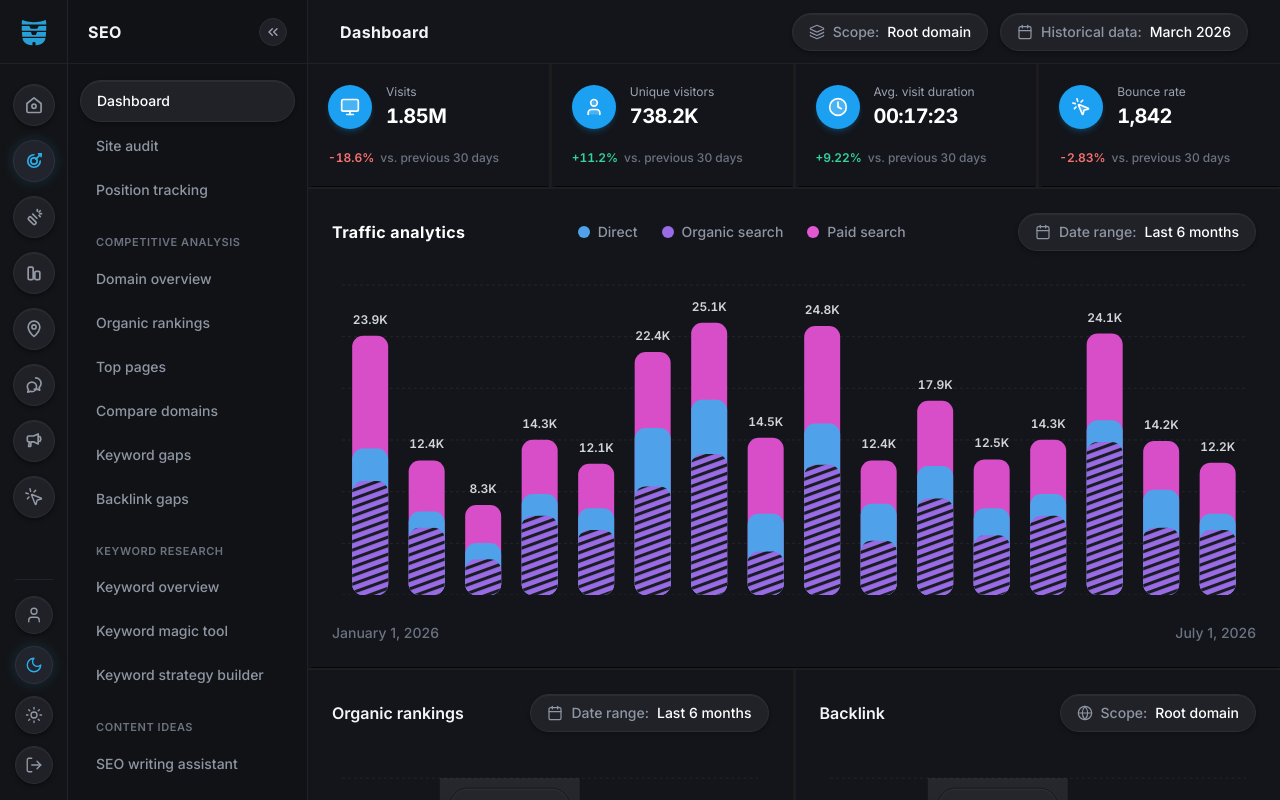
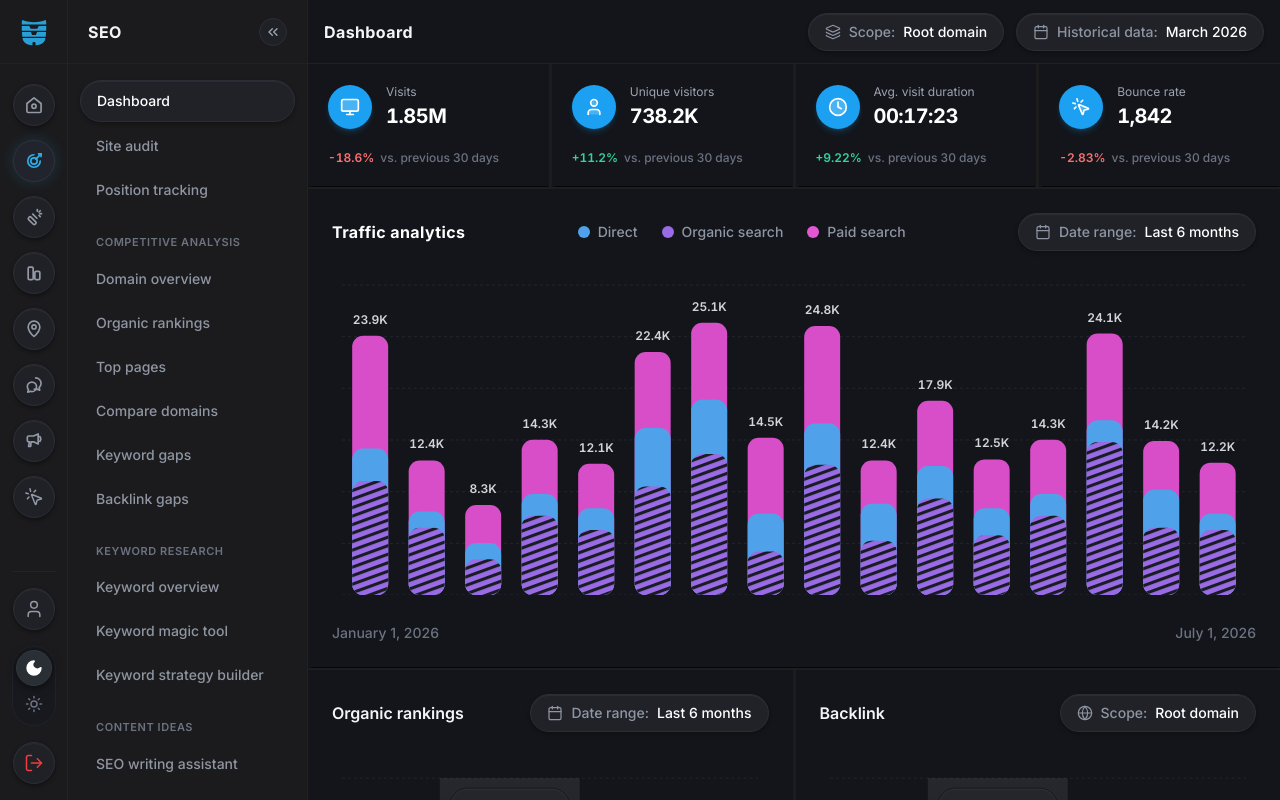
Before and after one commit to agarwalayush9/ProductivityDashboard, a Next.js app: page / in a window 1280 px wide. Built offline with nearby package versions, Linux system fonts and the light colour scheme.

Commit message:
refactor: move sidebar expand trigger to top header and update sidebar and icon rail styling

```diff
--- a/app/page.tsx
+++ b/app/page.tsx
@@ -2,7 +2,7 @@
 
 import React, { useState } from "react";
 import { IconRail } from "@/components/layout/icon-rail";
-import { SideNav, SideNavExpandButton } from "@/components/layout/side-nav";
+import { SideNav } from "@/components/layout/side-nav";
 import { TopHeader } from "@/components/layout/top-header";
 import { StatCard } from "@/components/dashboard/stat-card";
 import { TrafficAnalyticsChart } from "@/components/dashboard/traffic-analytics-chart";
@@ -28,16 +28,12 @@ export default function DashboardPage() {
         onToggleCollapse={() => setIsSidebarCollapsed(!isSidebarCollapsed)}
       />
 
-      {/* Expand button when sidebar is collapsed */}
-      {isSidebarCollapsed && (
-        <SideNavExpandButton
+      {/* Main Content Area */}
+      <main className="flex-1 flex flex-col h-screen overflow-y-auto min-w-0 bg-[#1E1E20]">
+        <TopHeader
+          isSidebarCollapsed={isSidebarCollapsed}
           onExpand={() => setIsSidebarCollapsed(false)}
         />
-      )}
-
-      {/* Main Content Area */}
-      <main className="flex-1 flex flex-col h-screen overflow-y-auto min-w-0 bg-[#1E1E20]">
-        <TopHeader />
 
         {/* Flush Grid Floor Layout (0px outer padding/margin against SideNav and TopNav) */}
         <div className="p-0 space-y-[3px] w-full bg-[#1E1E20]">
--- a/components/layout/icon-rail.tsx
+++ b/components/layout/icon-rail.tsx
@@ -35,7 +35,7 @@ export function IconRail() {
   ];
 
   return (
-    <aside className="w-[68px] min-w-[68px] h-screen bg-[#131417] border-r border-[#20232B] flex flex-col items-center select-none z-20">
+    <aside className="w-[68px] min-w-[68px] h-screen bg-[#1B1B1D] border-r border-[#20232B] flex flex-col items-center select-none z-20">
       {/* Top Logo Section matching reference image header */}
       <div className="w-full h-16 shrink-0 flex items-center justify-center border-b border-[#20232B] hover:opacity-90 transition-opacity cursor-pointer">
         <Logo size={34} color="#2BB0ED" />
@@ -57,32 +57,33 @@ export function IconRail() {
       </nav>
 
       {/* Bottom Actions */}
-      <div className="mt-auto flex flex-col gap-3 items-center py-4 border-t border-[#20232B]">
+      <div className="mt-auto flex flex-col gap-4 items-center py-4 border-t border-[#20232B]">
         <CircleIconButton
           icon={User}
           title="User Profile"
-          size={38}
-          iconSize={18}
+          size={42}
+          iconSize={20}
         />
-        <CircleIconButton
-          icon={Moon}
-          title="Dark Mode (Active)"
-          size={38}
-          iconSize={18}
-          active
-        />
-        <CircleIconButton
-          icon={Sun}
-          title="Light Mode"
-          size={38}
-          iconSize={18}
-        />
+
+        {/* Theme Toggle Pill */}
+        <div className="flex flex-col items-center bg-[#17191E] rounded-full p-[3px] border border-[#20232A]">
+          {/* Active Moon */}
+          <div className="w-[36px] h-[36px] rounded-full bg-[#2A2E35] border border-[#333740] flex items-center justify-center cursor-pointer shadow-[0_2px_8px_rgba(0,0,0,0.5)]">
+            <Moon size={18} color="#FFFFFF" fill="#FFFFFF" strokeWidth={2.5} />
+          </div>
+          {/* Inactive Sun */}
+          <div className="w-[36px] h-[36px] rounded-full flex items-center justify-center cursor-pointer hover:bg-white/5 transition-colors">
+            <Sun size={18} color="#6B7280" strokeWidth={2} />
+          </div>
+        </div>
+
         <CircleIconButton
           icon={LogOut}
           title="Logout"
-          size={38}
-          iconSize={18}
-          className="hover:text-status-negative hover:border-status-negative/30 hover:bg-status-negative/10"
+          size={42}
+          iconSize={20}
+          iconClassName="text-[#F03E3E] group-hover:text-[#F03E3E]"
+          className="hover:border-[#F03E3E]/30 hover:bg-[#F03E3E]/10"
         />
       </div>
     </aside>
--- a/components/layout/side-nav.tsx
+++ b/components/layout/side-nav.tsx
@@ -14,7 +14,7 @@ export function SideNav({ isCollapsed, onToggleCollapse }: SideNavProps) {
   return (
     <aside
       className={cn(
-        "h-screen bg-[#111216] border-r border-[#1E2129] flex flex-col transition-all duration-300 ease-in-out relative select-none z-10",
+        "h-screen bg-[#1B1B1D] border-r border-[#1E2129] flex flex-col transition-all duration-300 ease-in-out relative select-none z-10",
         isCollapsed ? "w-0 overflow-hidden border-r-0" : "w-[240px] min-w-[240px]"
       )}
     >
--- a/components/layout/top-header.tsx
+++ b/components/layout/top-header.tsx
@@ -1,12 +1,26 @@
 import React from "react";
 import { FilterPill } from "@/components/ui/filter-pill";
-import { Layers, Calendar } from "lucide-react";
+import { Layers, Calendar, ChevronsRight } from "lucide-react";
 
-export function TopHeader() {
+interface TopHeaderProps {
+  isSidebarCollapsed?: boolean;
+  onExpand?: () => void;
+}
+
+export function TopHeader({ isSidebarCollapsed, onExpand }: TopHeaderProps) {
   return (
-    <header className="h-16 shrink-0 px-8 border-b border-[#1E2129] flex items-center justify-between bg-[#13151A] sticky top-0 z-10 select-none">
+    <header className="h-16 shrink-0 px-4 border-b border-[#1E2129] flex items-center justify-between bg-[#13151A] sticky top-0 z-10 select-none">
       {/* Title */}
-      <div>
+      <div className="flex items-center gap-3">
+        {isSidebarCollapsed && (
+          <button
+            onClick={onExpand}
+            title="Expand sidebar"
+            className="w-7 h-7 rounded-full bg-[#1F2127] border border-[#2B2E37] flex items-center justify-center text-text-secondary hover:text-text-primary hover:bg-[#252830] transition-all shadow-md"
+          >
+            <ChevronsRight className="w-4 h-4" />
+          </button>
+        )}
         <h1 className="text-base font-bold tracking-wide text-text-primary">Dashboard</h1>
       </div>
 
```
